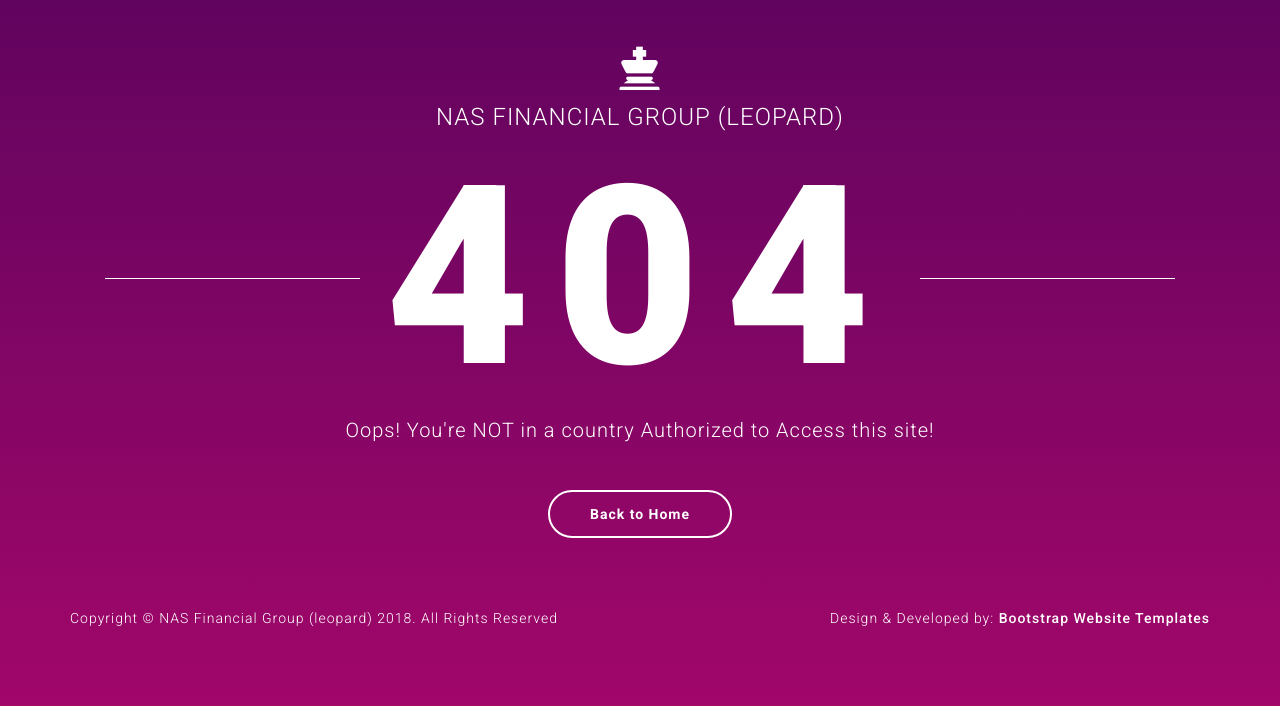
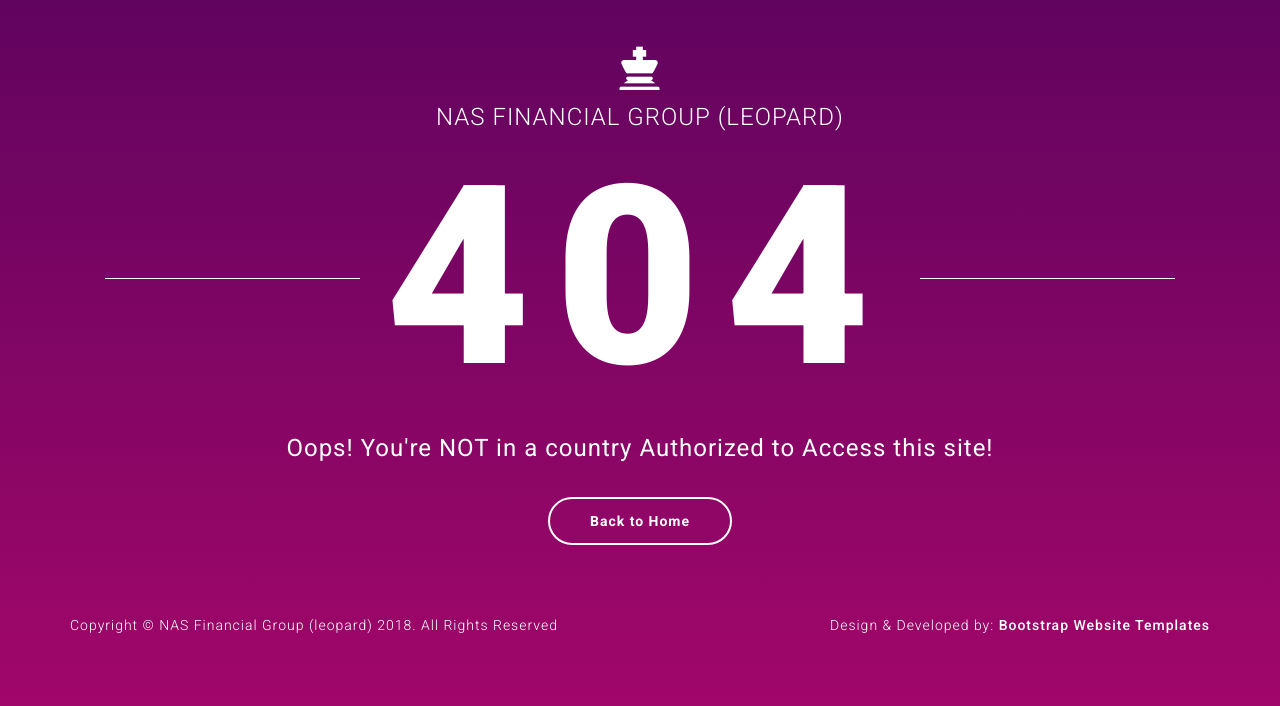
Before and after one commit to EmmanuelSunday/static-Web-content, a plain HTML site: page index.html in a window 1280 px wide. Drawn offline with nearby package versions, Linux system fonts and the light colour scheme.

Commit message:
Updated Index.html file

```diff
--- a/index.html
+++ b/index.html
@@ -45,7 +45,7 @@
 			<h3 class="text-uppercase">NAS Financial Group (leopard)</h3>
 		</div>
 		<h1 class="head"><span>404</span></h1>
-		<p>Oops! You're NOT in a country Authorized to Access this site!</p>
+		<h3>Oops! You're NOT in a country Authorized to Access this site!</h3>
 		<a href="#" class="btn-outline"> Back to Home</a>
 	</div>
 
```
